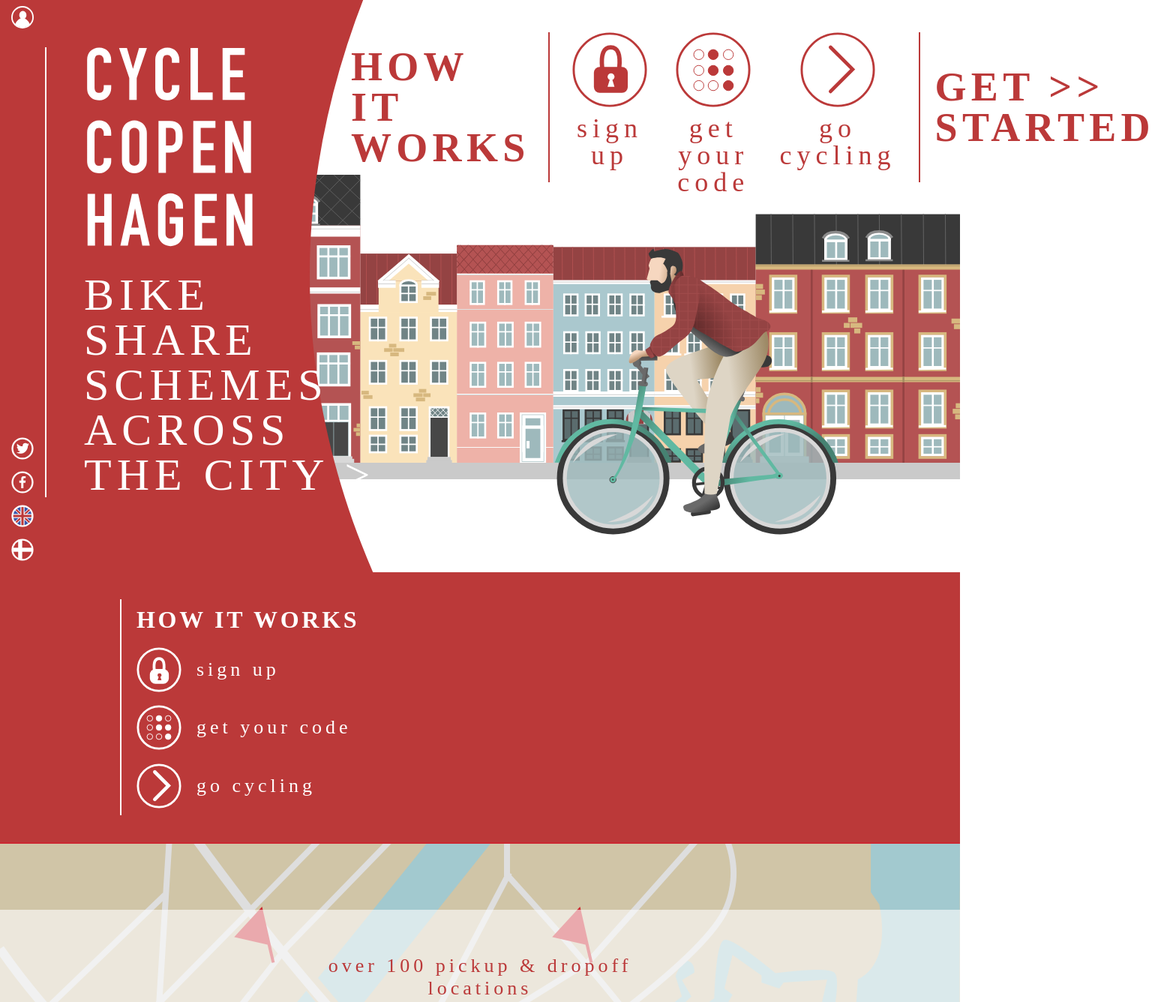
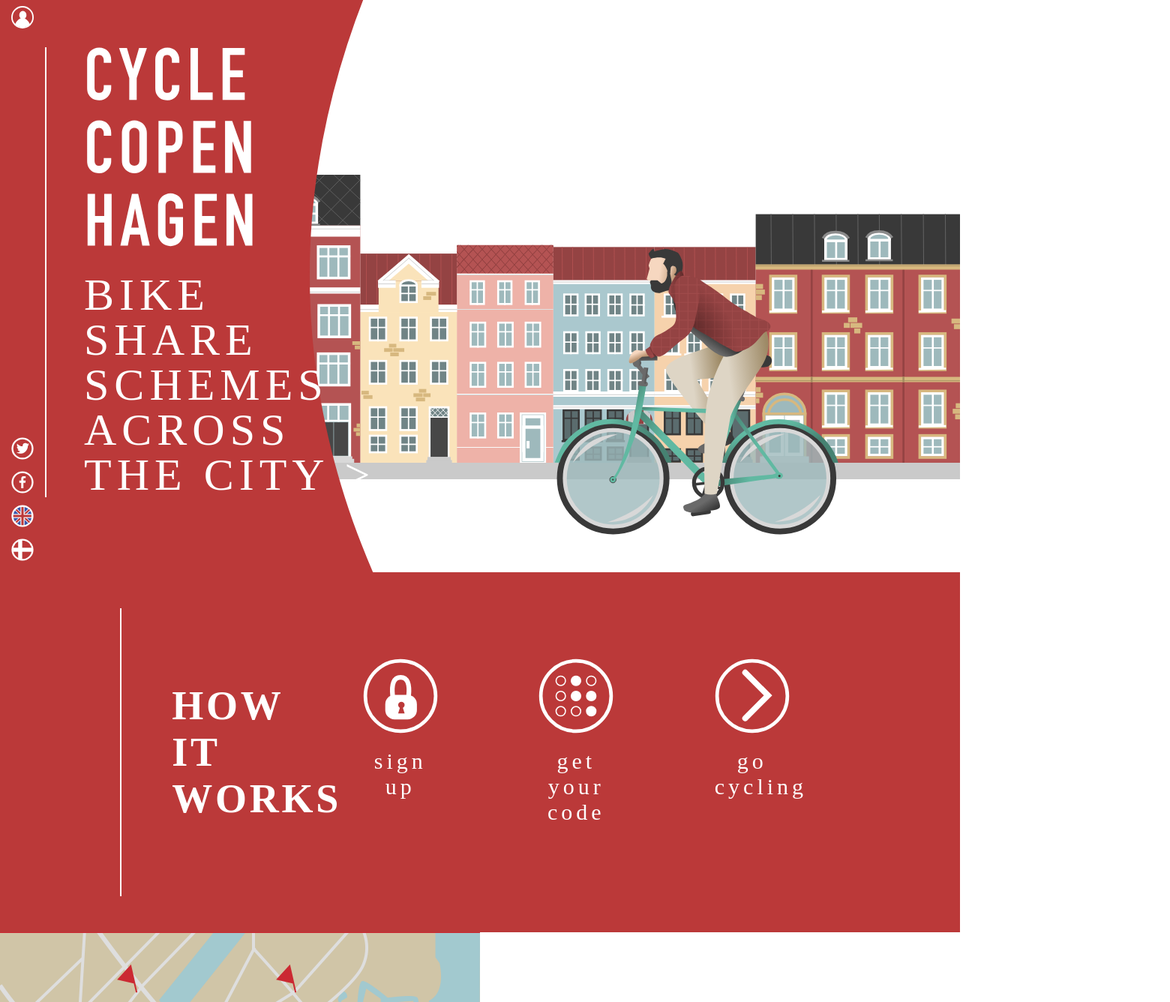
Before and after one commit to CanRaffs89/cycle-copenhagen, a plain HTML site: page index.html in a window 1280 px wide. Shown: the part 37-1373 px from the top of the page at 75% size, 1560 px wide, since content can reach past the window. Drawn offline with Linux system fonts and the light colour scheme.

Commit message:
Finished styling. Removed desktop header text

```diff
--- a/index.html
+++ b/index.html
@@ -54,24 +54,6 @@
                 <p class="hidden-on-desktop">across the city</p>
                 <button class="hidden-on-desktop"><a href="">get started</a></button>
             </div>
-            <div class="text-desktop hidden-on-mobile">
-                <h1>how it<br> works</h1>
-                <div class="text-desktop-icons">
-                    <div>
-                        <img src="/img/icon_lock_red.svg" alt="">
-                        <p>sign<br> up</p>
-                    </div>
-                    <div>
-                        <img src="/img/icon_code_red.svg" alt="">
-                        <p>get your<br> code</p>
-                    </div>
-                    <div>
-                        <img src="/img/icon_arrow_red.svg" alt="">
-                        <p>go<br> cycling</p>
-                    </div>
-                </div>
-                <h1>get >><br> started</h1>
-            </div>
             <div id="header-bg-img"></div>
         </div>
         <!-- Info Section -->
--- a/scss/_footer.scss
+++ b/scss/_footer.scss
@@ -72,3 +72,30 @@
         }
     }
 }
+
+@media (min-width: 1040px) {
+    .footer {
+        height: 250px;
+        display: flex;
+        flex-direction: column;
+        justify-content: center;
+
+        h2 {
+            font-size: 22px;
+        }
+
+        .textbox {
+            input {
+                width: 300px;
+                height: 40px;
+                font-size: 15px;
+            }
+
+            button {
+                width: 120px;
+                height: 40px;
+                font-size: 15px;
+            }
+        }
+    }
+}
--- a/scss/_header.scss
+++ b/scss/_header.scss
@@ -84,53 +84,5 @@
             background-size: contain;
             margin-top: 150px;
         }
-
-        .text-desktop {
-            position: absolute;
-            left: 35%;
-            top: 10%;
-            display: flex;
-
-            h1 {
-                color: $red;
-                font-size: 54px;
-                letter-spacing: 6.3px;
-                line-height: 54px;
-                text-transform: uppercase;
-                margin: auto 20px;
-                cursor: pointer;
-            }
-
-            .text-desktop-icons {
-                display: flex;
-                height: 200px;
-                width: 500px;
-                border-left: $red 2px solid;
-                border-right: $red 2px solid;
-                padding: 0 20px;
-                justify-content: center;
-
-                div {
-                    display: flex;
-                    flex-direction: column;
-                    align-items: center;
-                    margin: 0 10px;
-                }
-
-                img {
-                    height: 100px;
-                    width: 100px;
-                    margin-bottom: 10px;
-                }
-
-                p {
-                    color: $red;
-                    font-size: 36px;
-                    letter-spacing: 7px;
-                    line-height: 36px;
-                    text-align: center;
-                }
-            }
-        }
     }
 }
--- a/scss/_map-section.scss
+++ b/scss/_map-section.scss
@@ -22,3 +22,23 @@
         }
     }
 }
+
+@media (min-width: 1040px) {
+    .map {
+        height: 60vh;
+        width: 50%;
+
+        .map-overlay {
+            height: 100%;
+            top: 0;
+            transform: translateX(100%);
+
+            .map-text {
+                font-size: 54px;
+                letter-spacing: 7px;
+                text-transform: uppercase;
+                width: 50%;
+            }
+        }
+    }
+}
--- a/scss/_text-section.scss
+++ b/scss/_text-section.scss
@@ -42,3 +42,37 @@
         }
     }
 }
+
+@media (min-width: 1040px) {
+    .section {
+        height: 60vh;
+
+        .section-text {
+            flex-direction: row;
+            align-items: center;
+
+            div {
+                flex-direction: column;
+                align-items: initial;
+                height: 250px;
+
+                img {
+                    height: 100px;
+                    width: 100px;
+                    margin-bottom: 20px;
+                }
+            }
+
+            h1 {
+                font-size: 54px;
+                width: 140px;
+            }
+
+            p {
+                font-size: 30px;
+                width: 100px;
+                text-align: center;
+            }
+        }
+    }
+}
```
Also changed, not shown: css/main.css.
